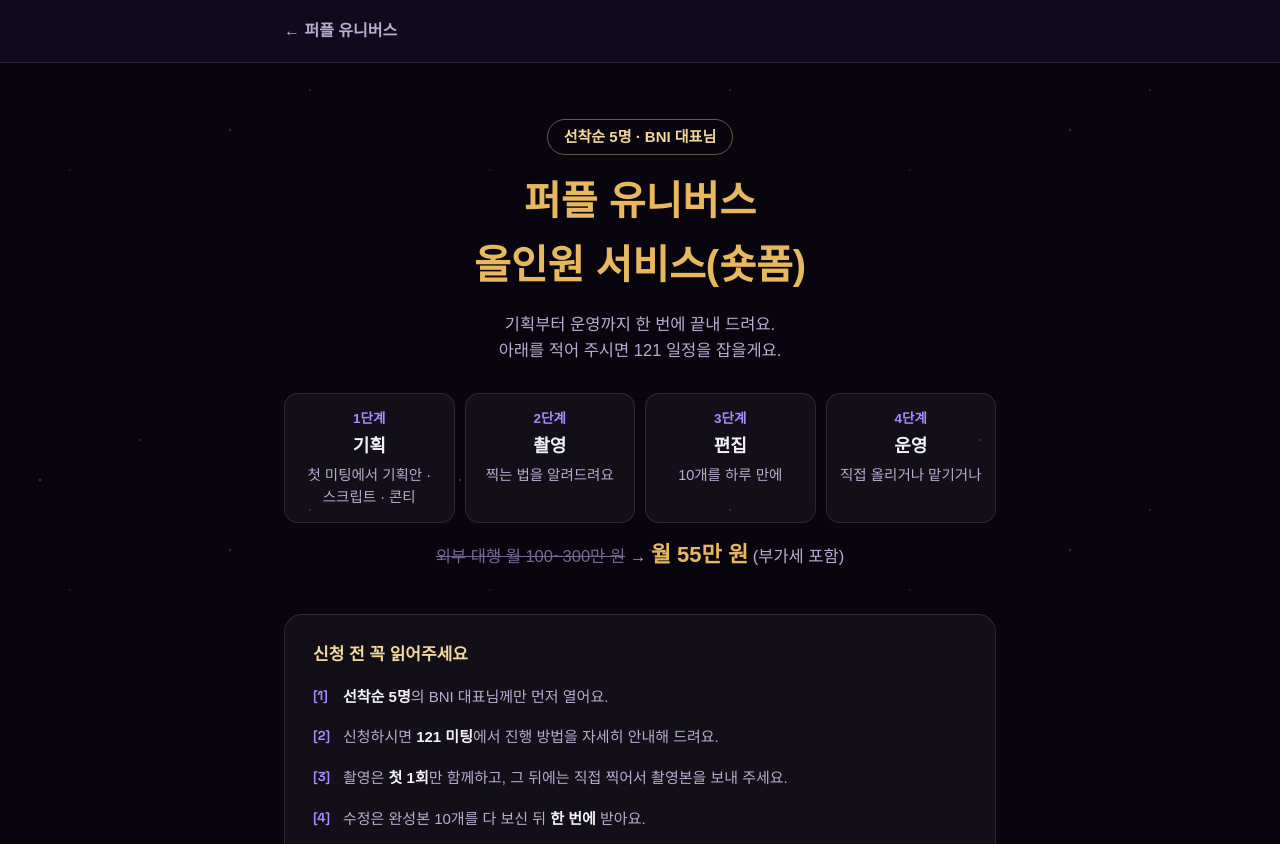
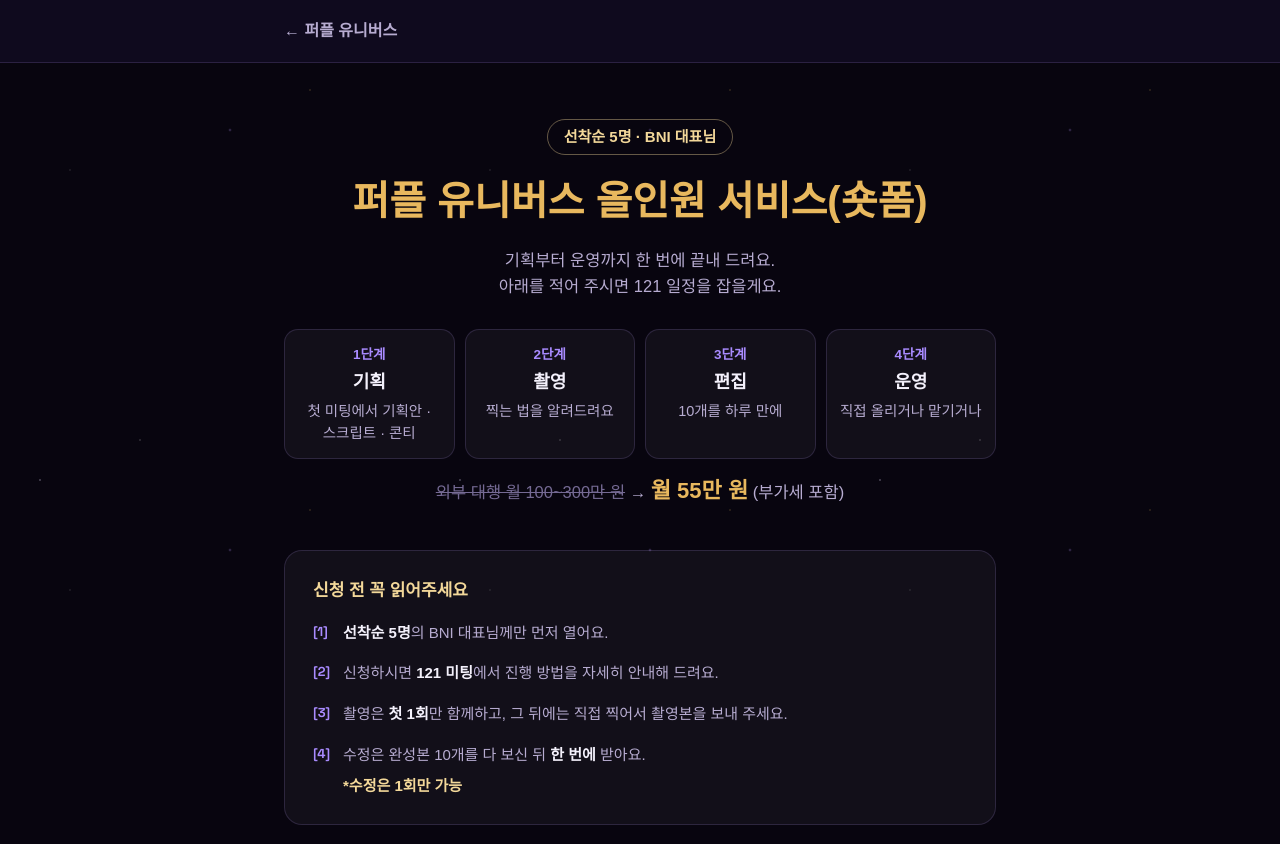
Before and after one commit to HYONYEON/purple-universe, a plain HTML site: page apply2.html in a window 1280 px wide. Shown: the top 844 px of the page. Drawn offline with Linux system fonts and the light colour scheme; a web font is replaced by a local one.

Commit message:
apply2: 제목 한 줄, 수정 1회 안내, 동의 체크박스 간격

```diff
--- a/apply2.html
+++ b/apply2.html
@@ -198,7 +198,11 @@
   }
 
   /* ---------- 올인원 서비스: 4단계 한눈에 ---------- */
-  .a-hero h1{color:var(--gold);}
+  .a-hero h1{color:var(--gold); white-space:nowrap; font-size:clamp(19px,5.2vw,40px);}
+  .notice .only{display:block; margin-top:6px; font-size:15px; font-weight:700; color:var(--gold-soft);}
+  /* 동의 칸: 체크박스와 글자를 나란히, 세로 가운데 */
+  .agree-box.field > label.opt{display:flex; align-items:center; gap:10px; margin-bottom:0;}
+  .agree-box .opt input{margin-top:0;}
   .a-pill{display:inline-block; font-size:15px; font-weight:700; color:var(--gold-soft); border:1px solid rgba(243,216,154,.4); padding:5px 16px; border-radius:100px;}
   .steps{display:grid; grid-template-columns:repeat(4,1fr); gap:10px; margin-top:30px;}
   .steps div{background:var(--surface); border:1px solid var(--border); border-radius:14px; padding:14px 10px; text-align:center;}
@@ -226,7 +230,7 @@
   <section class="a-hero">
     <div class="wrap">
       <span class="a-pill">선착순 5명 · BNI 대표님</span>
-      <h1>퍼플 유니버스<br>올인원 서비스(숏폼)</h1>
+      <h1>퍼플 유니버스 올인원 서비스(숏폼)</h1>
       <p>기획부터 운영까지 한 번에 끝내 드려요.<br>아래를 적어 주시면 121 일정을 잡을게요.</p>
       <div class="steps">
         <div><small>1단계</small><b>기획</b><span>첫 미팅에서 기획안 · 스크립트 · 콘티</span></div>
@@ -245,7 +249,7 @@
         <li><b>선착순 5명</b>의 BNI 대표님께만 먼저 열어요.</li>
         <li>신청하시면 <b>121 미팅</b>에서 진행 방법을 자세히 안내해 드려요.</li>
         <li>촬영은 <b>첫 1회</b>만 함께하고, 그 뒤에는 직접 찍어서 촬영본을 보내 주세요.</li>
-        <li>수정은 완성본 10개를 다 보신 뒤 <b>한 번에</b> 받아요.</li>
+        <li>수정은 완성본 10개를 다 보신 뒤 <b>한 번에</b> 받아요.<span class="only">*수정은 1회만 가능</span></li>
       </ol>
     </div>
 
```
